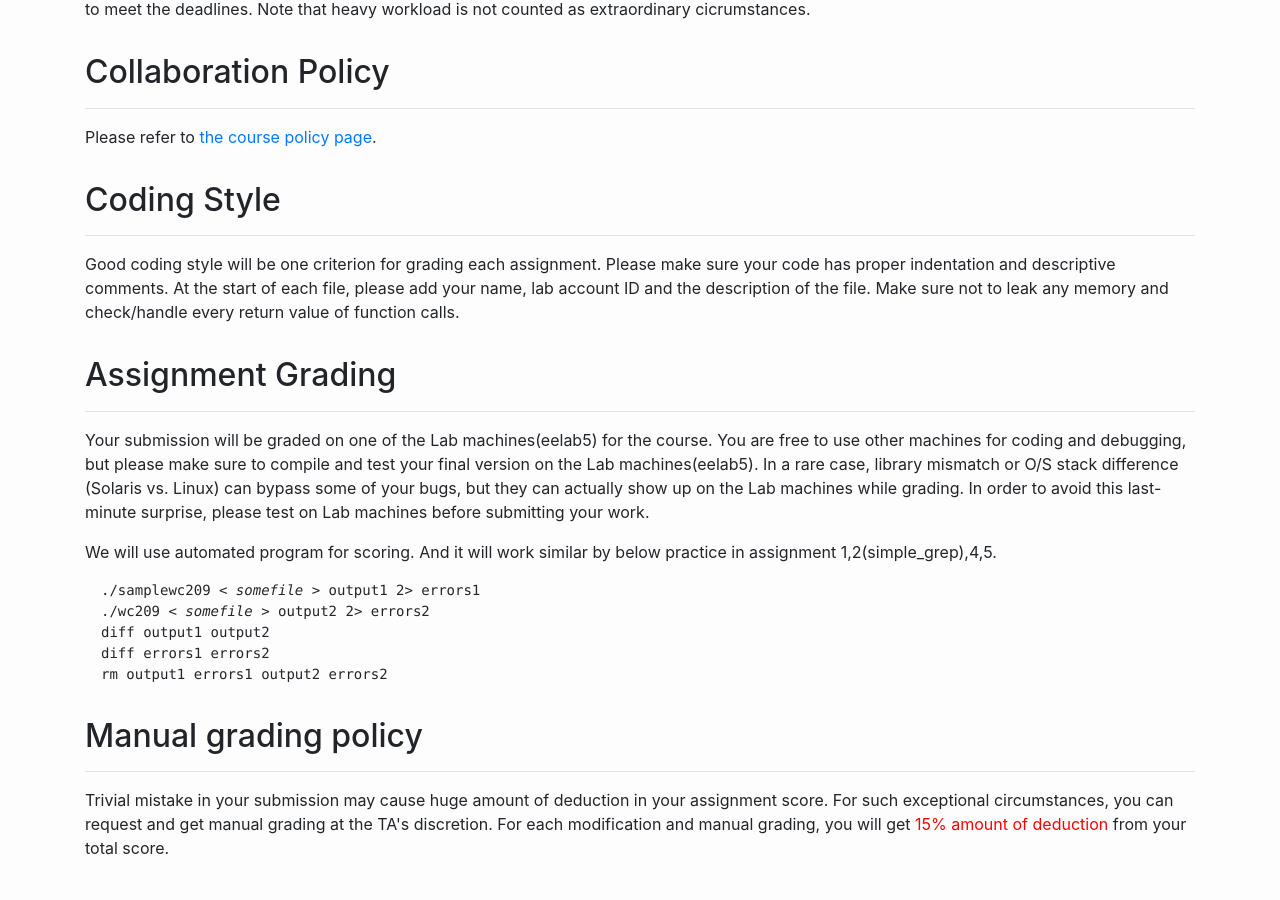
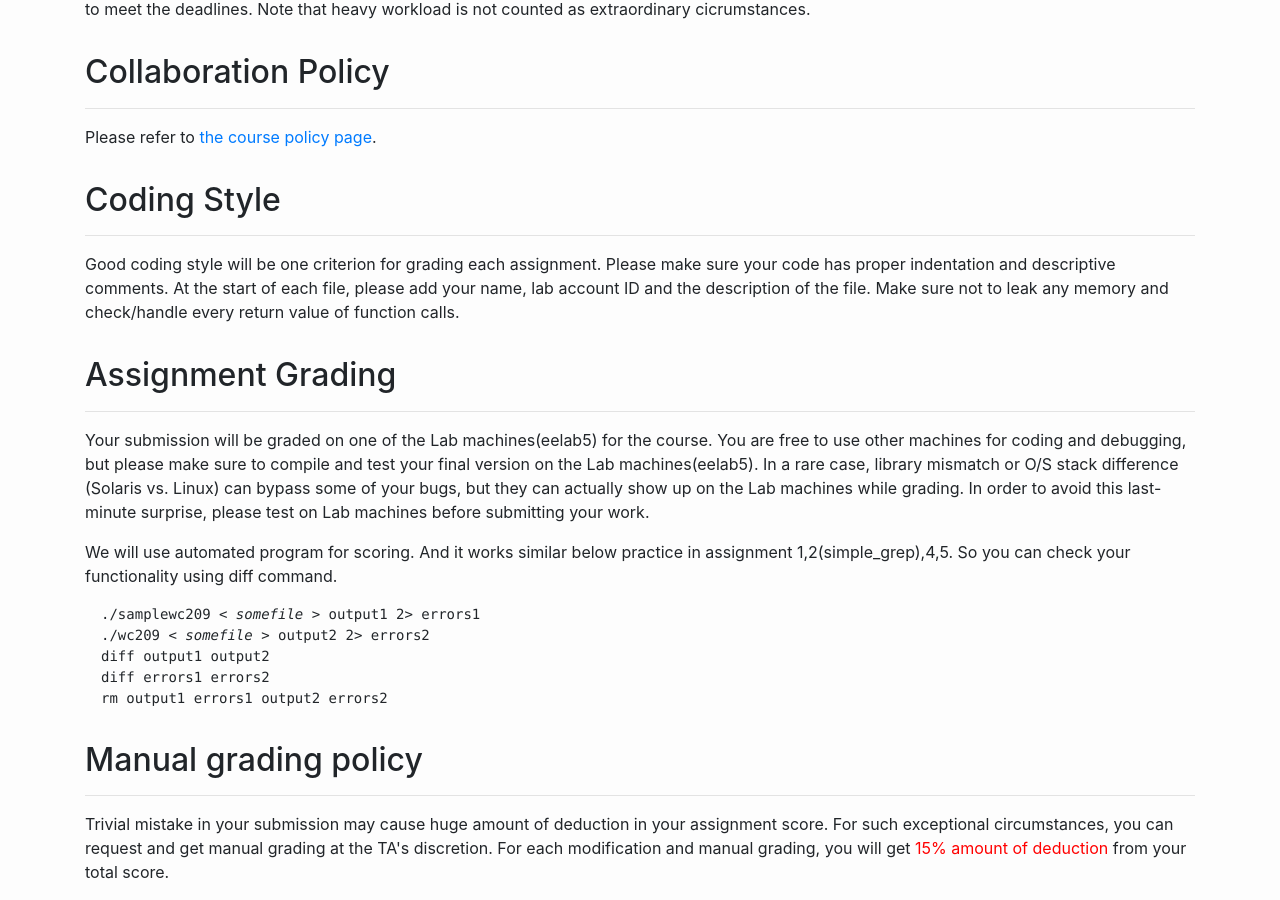
Before and after one commit to ee209-2020-fall/ee209-2020-fall, a Jekyll site: the page built from assign.md, in a window 1280 px wide and 900 px high, scrolled down 2126 px. Built offline with Jekyll 4.4.1, drawn with Linux system fonts in a browser that asks for light colours; before the commit the page ends 3002 px from its top, so only the background shows below that.

Commit message:
update homepage

```diff
--- a/assign.md
+++ b/assign.md
@@ -171,7 +171,7 @@ actually show up on the Lab machines while grading. In order to avoid
 this last-minute surprise, please test on Lab machines before
 submitting your work.
 </p>
-<p>We will use automated program for scoring. And it will work similar by below practice in assignment 1,2(simple_grep),4,5.</p>
+<p>We will use automated program for scoring. And it works similar below practice in assignment 1,2(simple_grep),4,5. So you can check your functionality using diff command.</p>
 
 <div class="ui message" style="margin-left:1em;"><pre>./samplewc209 &lt; <em>somefile</em> &gt; output1 2&gt; errors1
 ./wc209 &lt; <em>somefile</em> &gt; output2 2&gt; errors2
```
